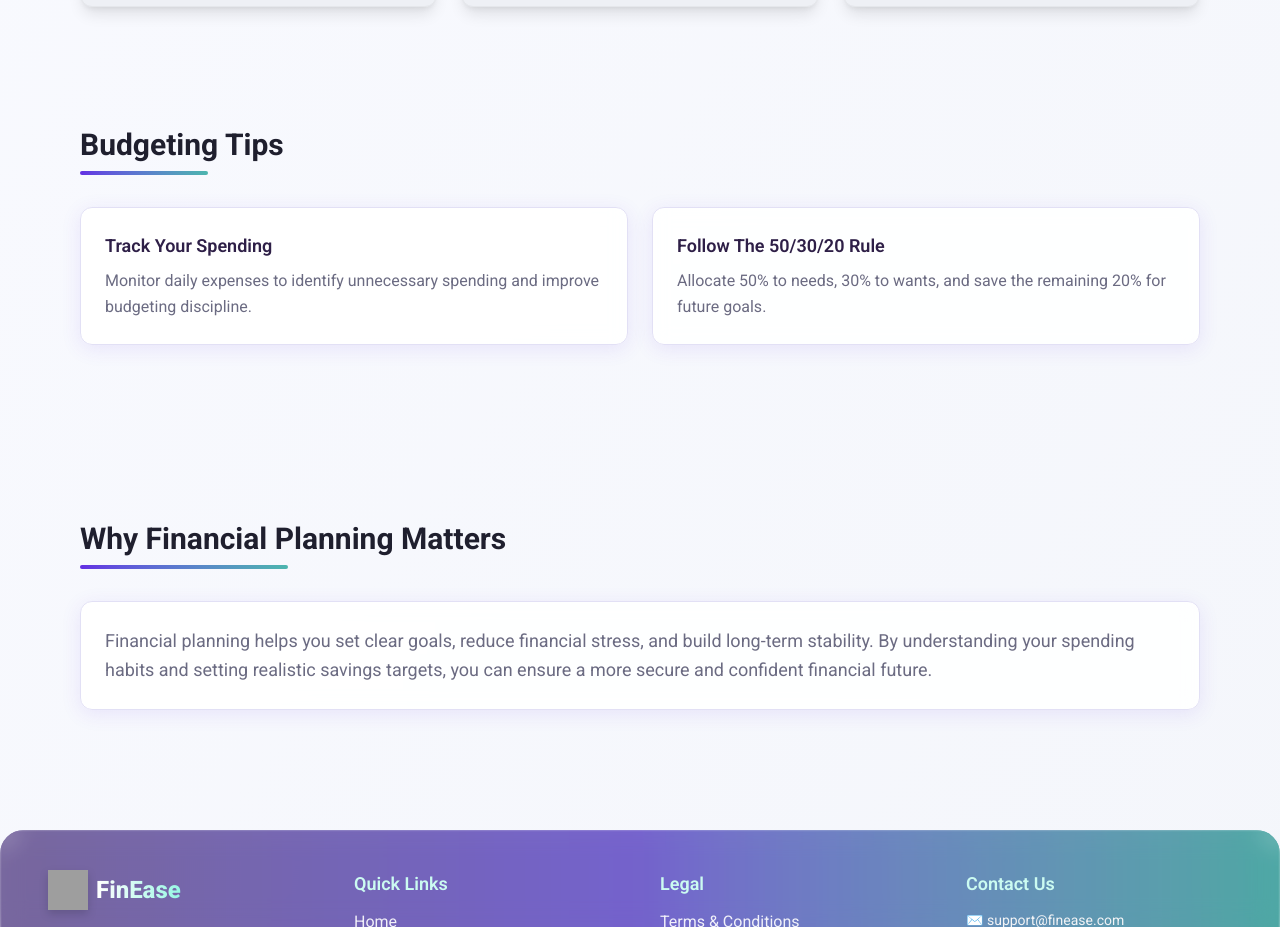
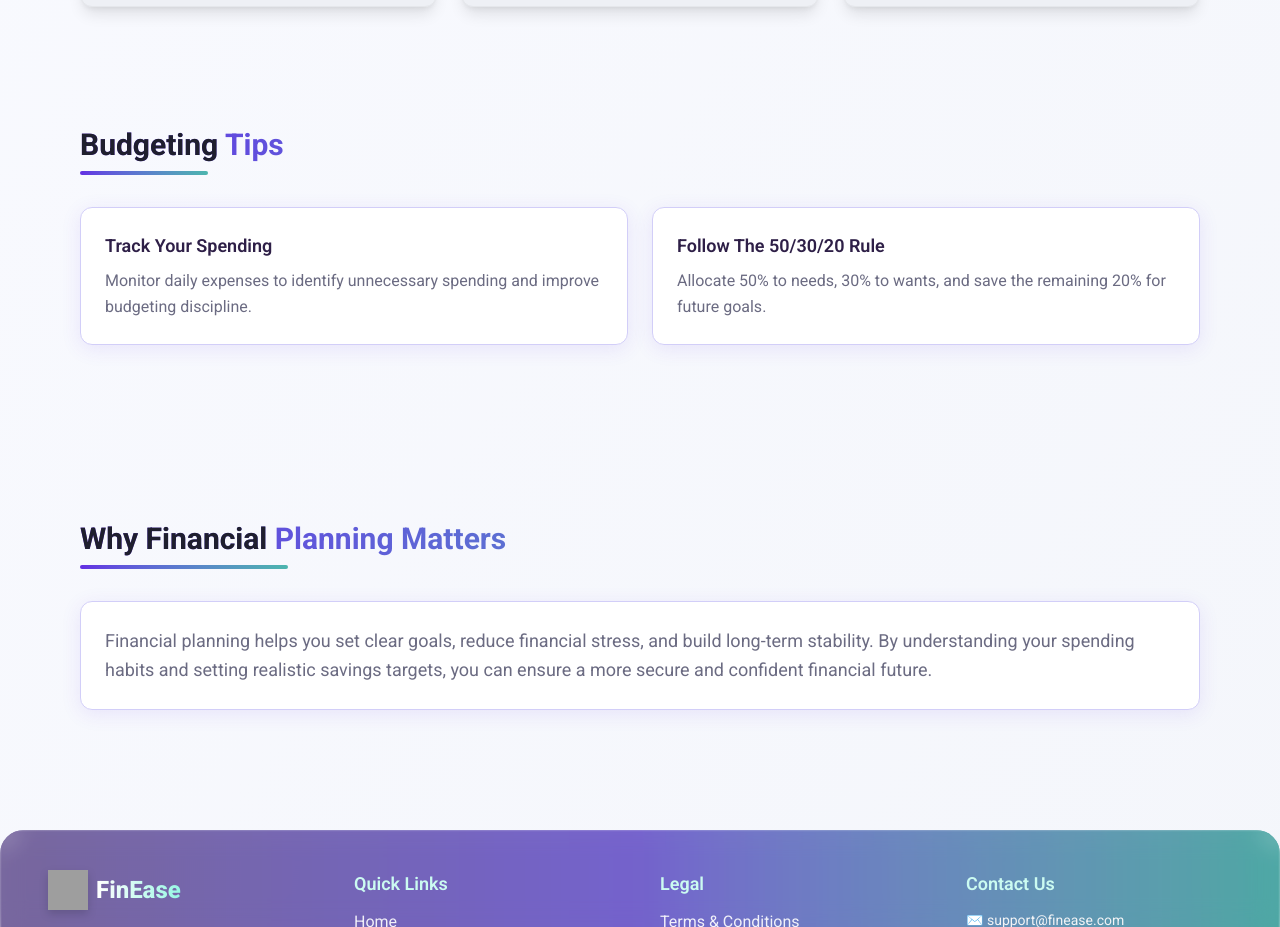
Before and after one commit to mursalin35/FinEase-Client-Side, a React (Vite) app: page / in a window 1280 px wide. Shown: the part 820-1747 px from the top of the page. Built offline with nearby package versions, Linux system fonts and the light colour scheme; no server answers; grey boxes are pictures that could not be loaded.

Commit message:
financal update

```diff
--- a/src/components/Home/BudgetingTips.jsx
+++ b/src/components/Home/BudgetingTips.jsx
@@ -2,30 +2,32 @@ const BudgetingTips = () => {
   return (
     <section className="max-w-6xl mx-auto px-4 py-14">
       <div className="mb-8">
-        <h2 className="text-3xl font-bold text-[#1F1F2E]">
-          Budgeting Tips
+        <h2 className="text-3xl font-bold bg-gradient-to-r from-[#632EE3] to-[#4CB5AE] bg-clip-text text-transparent ">
+          <span className="text-[#1F1F2E]">Budgeting</span> Tips
         </h2>
         <div className="h-1 w-32 mt-2 rounded-full bg-gradient-to-r from-[#632EE3] to-[#4CB5AE]"></div>
       </div>
 
       <div className="grid md:grid-cols-2 gap-6">
         {/* Card 1 */}
-        <div className="p-6 bg-white/90 backdrop-blur border border-[#E2E0F5] shadow-[0_4px_20px_rgba(99,46,227,0.1)] rounded-xl">
+        <div className="p-6 bg-white backdrop-blur border border-[#d2cef8] shadow-[0_4px_20px_rgba(99,46,227,0.1)] rounded-xl">
           <h4 className="font-semibold text-lg mb-2 text-[#2E1F47]">
             Track Your Spending
           </h4>
           <p className="text-[#6B6B82] leading-relaxed">
-            Monitor daily expenses to identify unnecessary spending and improve budgeting discipline.
+            Monitor daily expenses to identify unnecessary spending and improve
+            budgeting discipline.
           </p>
         </div>
 
         {/* Card 2 */}
-        <div className="p-6 bg-white/90 backdrop-blur border border-[#E2E0F5] shadow-[0_4px_20px_rgba(99,46,227,0.1)] rounded-xl">
+        <div className="p-6 bg-white backdrop-blur border border-[#d2cef8] shadow-[0_4px_20px_rgba(99,46,227,0.1)] rounded-xl">
           <h4 className="font-semibold text-lg mb-2 text-[#2E1F47]">
             Follow The 50/30/20 Rule
           </h4>
           <p className="text-[#6B6B82] leading-relaxed">
-            Allocate 50% to needs, 30% to wants, and save the remaining 20% for future goals.
+            Allocate 50% to needs, 30% to wants, and save the remaining 20% for
+            future goals.
           </p>
         </div>
       </div>
--- a/src/components/Home/FinancialPlanning.jsx
+++ b/src/components/Home/FinancialPlanning.jsx
@@ -3,14 +3,14 @@ const FinancialPlanning = () => {
     <section className="max-w-6xl mx-auto px-4 py-14">
       {/* Section Title */}
       <div className="mb-8">
-        <h2 className="text-3xl font-bold text-[#1F1F2E]">
-          Why Financial Planning Matters
+        <h2 className="text-3xl font-bold bg-gradient-to-r from-[#632EE3] to-[#4CB5AE] bg-clip-text text-transparent">
+          <span className="text-[#1F1F2E]">Why Financial</span> Planning Matters
         </h2>
         <div className="h-1 w-52 mt-2 rounded-full bg-gradient-to-r from-[#632EE3] to-[#4CB5AE]"></div>
       </div>
 
       {/* Card */}
-      <div className="p-6 bg-white/90 backdrop-blur border border-[#E2E0F5] shadow-[0_4px_20px_rgba(99,46,227,0.1)] rounded-xl">
+      <div className="p-6 bg-white backdrop-blur border border-[#d2cef8] shadow-[0_4px_20px_rgba(99,46,227,0.1)] rounded-xl">
         <p className="text-[#6B6B82] leading-relaxed text-lg">
           Financial planning helps you set clear goals, reduce financial stress, and build
           long-term stability. By understanding your spending habits and setting realistic
--- a/src/pages/Transactions/MyTransactions.jsx
+++ b/src/pages/Transactions/MyTransactions.jsx
@@ -64,7 +64,7 @@ const MyTransactions = () => {
     <div className="min-h-screen bg-gradient-to-br from-[#F9FAFF] to-[#F4F6FB] px-6 py-10">
       <div className="max-w-6xl mx-auto">
         <h1 className="text-4xl font-bold text-center text-[#1F1F2E] mb-10">
-          My{" "}
+          My
           <span className="bg-gradient-to-r from-[#632EE3] to-[#4CB5AE] bg-clip-text text-transparent">
             Transactions
           </span>
--- a/zzzz.jsx
+++ b/zzzz.jsx
@@ -17,3 +17,12 @@ Use the **FinEase UI Theme** for all designs.
 
 🧩 Whenever I ask for a new UI component, form, chart, or page —
 make sure it perfectly matches this FinEase theme in **color palette, font, and tone**.
+
+
+
+ <h1 className="text-4xl font-bold text-center text-[#1F1F2E] mb-10">
+          My
+          <span className="bg-gradient-to-r from-[#632EE3] to-[#4CB5AE] bg-clip-text text-transparent">
+            Transactions
+          </span>
+        </h1>
```
